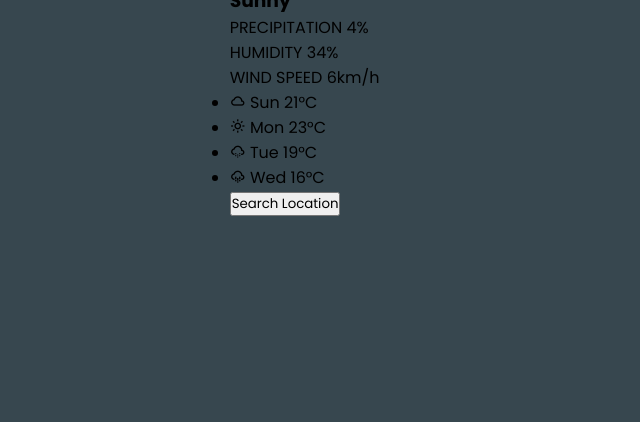
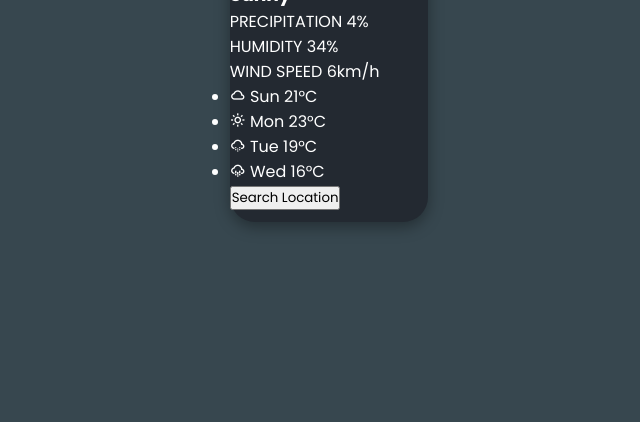
Before and after one commit to DHANIYEL/UI-Design, a plain HTML site: page index.html in a window 1280 px wide. Shown: the part 378-800 px from the top of the page, without its empty margins (311-951 px from the left). Drawn offline with nearby package versions, Linux system fonts and the light colour scheme.

Commit message:
main-style

```diff
--- a/style.css
+++ b/style.css
@@ -11,3 +11,10 @@ body {
   align-items: center;
   justify-content: center;
 }
+.container {
+  height: 400px;
+  background-color: #232931;
+  color: #fff;
+  box-shadow: 0 5px 15px rgba(0,0,0,0.35);
+border-radius: 25px;
+}
```
